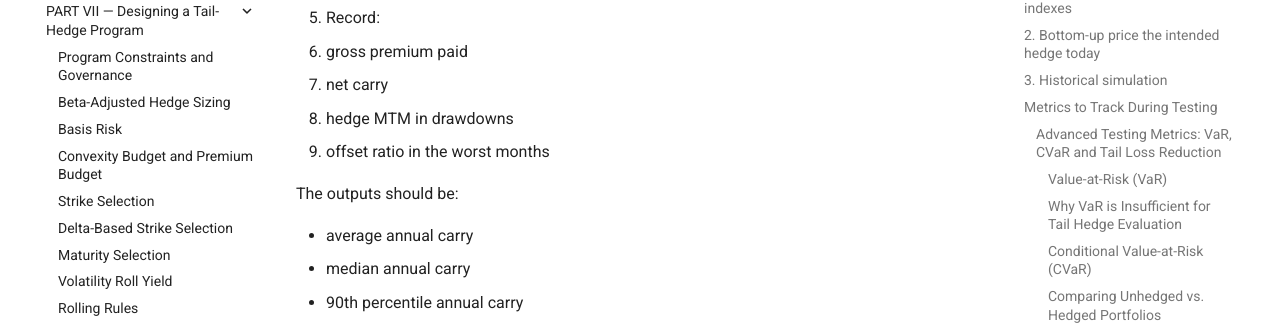
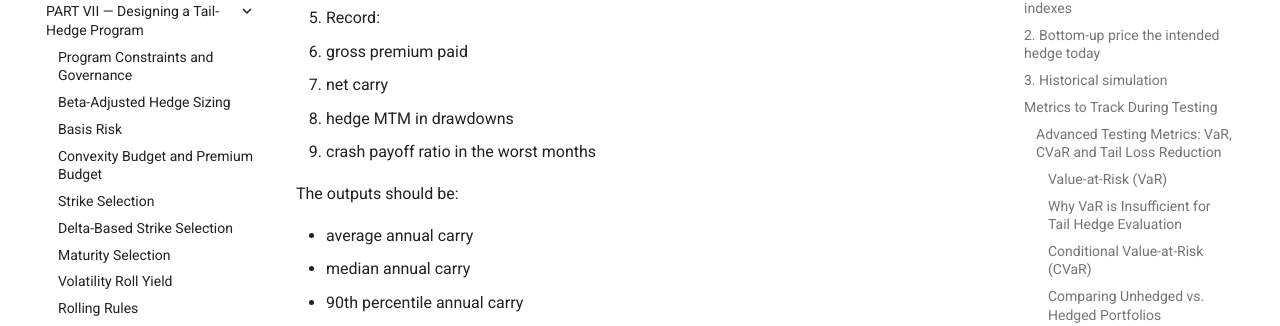
Before and after one commit to qwertytam/deltadewa-handbook, an MkDocs documentation site: the page built from docs/part-7/evaluating-and-testing-tail-hedge-strategies.md, in a window 1280 px wide and 900 px high, scrolled down 7297 px. Shown: the part 118-444 px from the top of the window. Built offline with MkDocs 1.6.1 and Material for MkDocs 9.7.7, drawn with Linux system fonts in a browser that asks for light colours; comment, search, counter and statistics services are not loaded; some of the changed text lies outside the part shown.

Commit message:
Rename remaining "Offset ratio" occurrences to Crash Payoff Ratio
docs/part-7/evaluating-and-testing-tail-hedge-strategies.md still used
"Offset ratio" as a backtest label in three places — the recording checklist,
the comparison-metrics list, and the results table header. Renamed all three
to Crash Payoff Ratio for consistency with the rest of PART VII after #37.

Refs #11

Co-Authored-By: Claude Opus 5 <noreply@anthropic.com>

```diff
--- a/docs/part-7/evaluating-and-testing-tail-hedge-strategies.md
+++ b/docs/part-7/evaluating-and-testing-tail-hedge-strategies.md
@@ -269,7 +269,7 @@ Run this monthly across as long a history as the data supports:
    1. gross premium paid
    2. net carry
    3. hedge MTM in drawdowns
-   4. offset ratio in the worst months
+   4. crash payoff ratio in the worst months
 
 The outputs should be:
 
@@ -339,7 +339,7 @@ Then compare:
 - $\text{Annual Carry}$
 - $\text{Crash Payoff}_{20\%}$
 - $\text{Crash Payoff}_{30\%}$
-- $\text{Offset Ratio}$
+- $\text{Crash Payoff Ratio}$
 - $\text{Carry-to-Convexity}$
 
 ## A Good Sanity-Check Benchmark
@@ -356,10 +356,10 @@ That kind of sanity check is where comparing to public protective-put benchmarks
 
 A comparison table structured as follows is useful for each candidate structure:
 
-| Structure | Annual carry | Net annual carry | Payoff @ -20% | Payoff @ -30% | Offset ratio @ -30% | Carry/ convexity |
-| --------- | -----------: | ---------------: | ------------: | ------------: | ------------------: | ---------------: |
-| Lean tail |              |                  |               |               |                     |                  |
-| Balanced  |              |                  |               |               |                     |                  |
-| Richer    |              |                  |               |               |                     |                  |
+| Structure | Annual carry | Net annual carry | Payoff @ -20% | Payoff @ -30% | Crash payoff ratio @ -30% | Carry/ convexity |
+| --------- | -----------: | ---------------: | ------------: | ------------: | ------------------------: | ---------------: |
+| Lean tail |              |                  |               |               |                           |                  |
+| Balanced  |              |                  |               |               |                           |                  |
+| Richer    |              |                  |               |               |                           |                  |
 
 Once the analyst populates the table, the decision usually becomes obvious.
```
